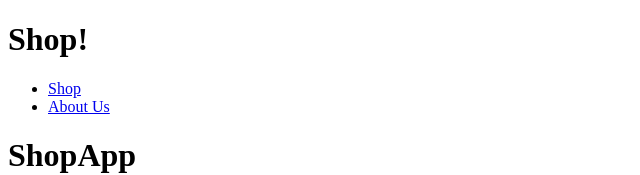
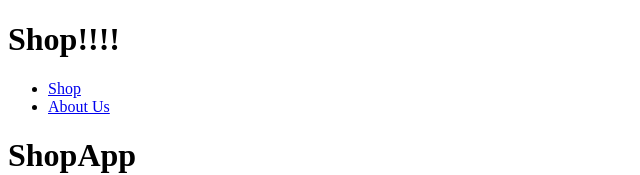
Before and after one commit to Moriz-code/Showroom, a React (Create React App) app in the folder frontend/: page / in a window 1280 px wide. Shown: the top 175 px of the page, without its empty margins (0-640 px from the left). Built offline with nearby package versions, Linux system fonts and the light colour scheme.

Commit message:
added mark

```diff
--- a/frontend/src/App.js
+++ b/frontend/src/App.js
@@ -20,7 +20,7 @@ const history = createBrowserHistory();
 
 function App() {
   return <React.Fragment>
-    <h1>Shop!</h1>
+    <h1>Shop!!!!</h1>
     <Router history={history}>
       <NavBar></NavBar>
       <Switch>
```
